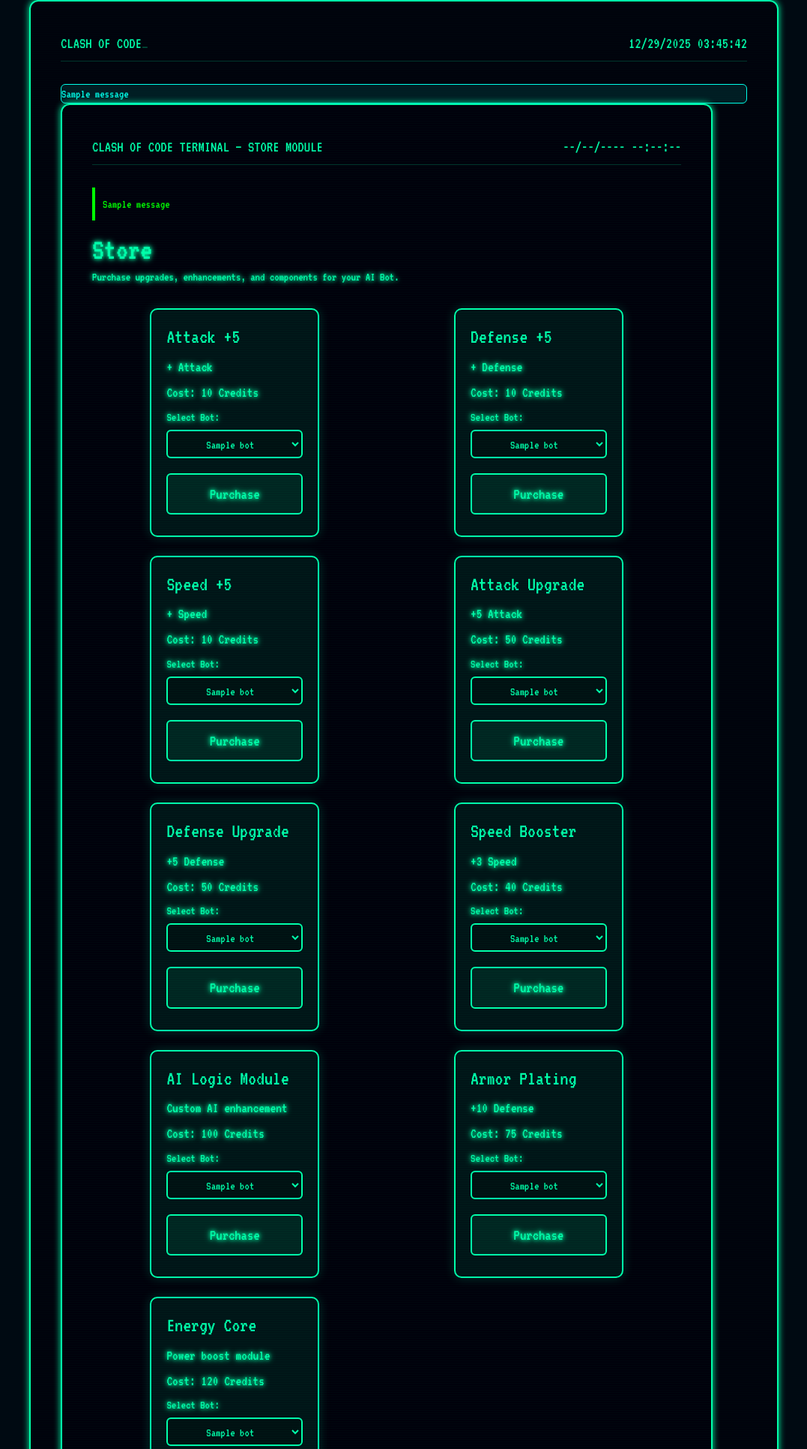
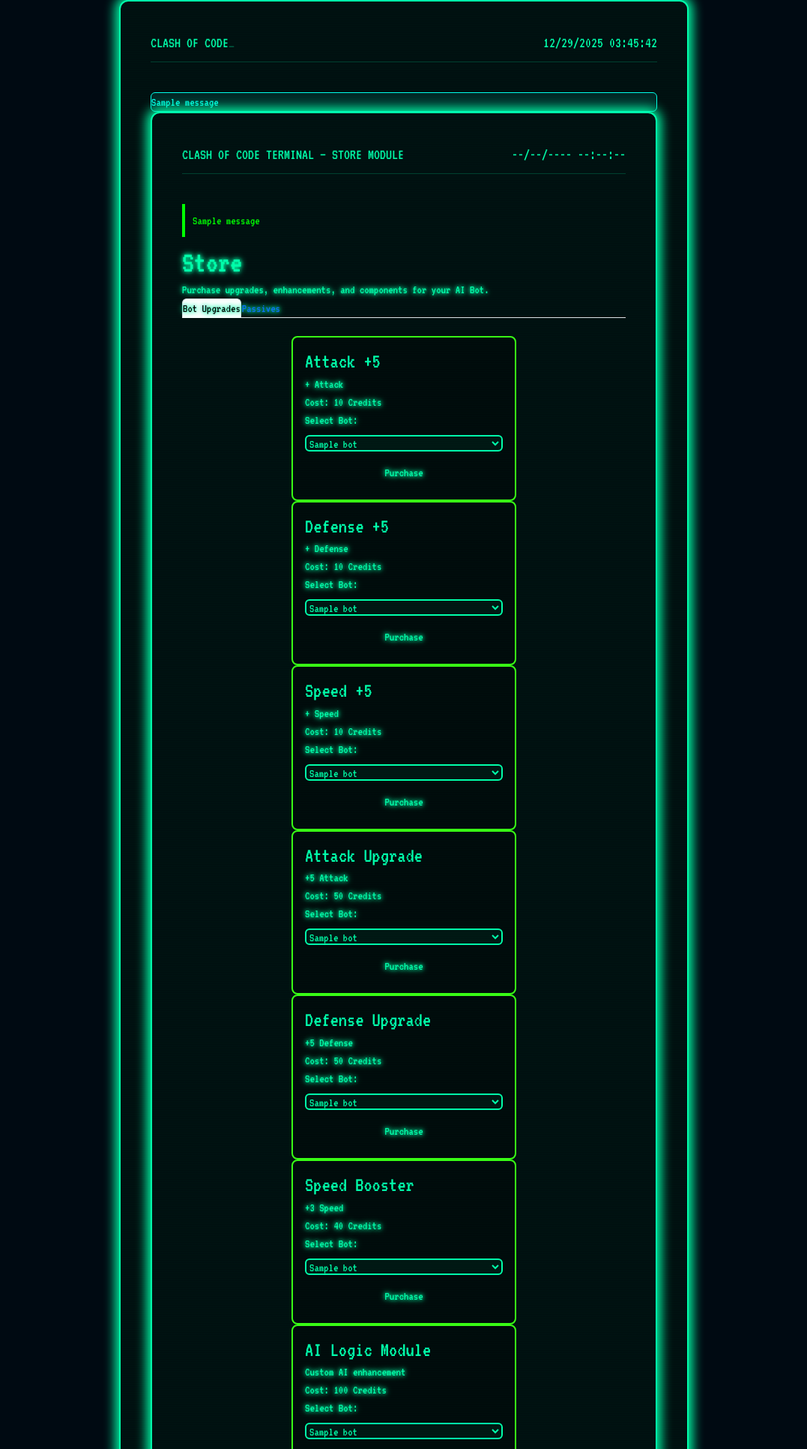
Before and after one commit to Alraya73awad/CSP1123_G06, a Flask app: page /store in a window 1280 px wide. Shown: the top 1932 px of the page at 75% size, without its empty margins (101-1178 px from the left). Run offline with Flask 3, Linux system fonts and the light colour scheme; the visitor is signed in with stand-in values (Sample User, id 1); tables that the repository leaves empty hold one stand-in row (values such as "Sample post"); one stand-in notice (Sample message) is shown.

Commit message:
added special abilities + passives and fixed bugs

```diff
--- a/app.py
+++ b/app.py
@@ -5,7 +5,7 @@ from werkzeug.security import generate_password_hash, check_password_hash
 from flask_migrate import Migrate
 from functools import wraps
 from extensions import db
-from constants import UPGRADES, STORE_ITEMS
+from constants import UPGRADES, STORE_ITEMS, PASSIVE_ITEMS
 from battle import BattleBot, full_battle
 
 # Models
@@ -20,10 +20,8 @@ app.config["SQLALCHEMY_TRACK_MODIFICATIONS"] = False
 db.init_app(app)
 migrate = Migrate(app, db)
 
-# Create tables
 with app.app_context():
     db.create_all()
-
 
 @app.context_processor
 def inject_current_user():
@@ -276,13 +274,40 @@ def store():
     user = User.query.get(session['user_id'])
     bots = Bot.query.filter_by(user_id=user.id).all()
     credits = user.tokens
+
     return render_template(
         "store.html",
         store_items=STORE_ITEMS,
+        passive_items=PASSIVE_ITEMS,
         bots=bots,
         credits=credits
     )
 
+@app.route('/buy_passive/<int:passive_id>', methods=['POST'])
+@login_required
+def buy_passive(passive_id):
+    user = User.query.get(session['user_id'])
+    bot_id = request.form.get('bot_id')
+    bot = Bot.query.get(bot_id)
+
+    passive = next((p for p in PASSIVE_ITEMS if p["id"] == passive_id), None)
+    if not passive:
+        flash("Passive not found", "danger")
+        return redirect(url_for("store"))
+
+    if user.tokens < passive["cost"]:
+        flash("Not enough credits!", "danger")
+        return redirect(url_for("store"))
+
+    # Deduct credits
+    user.tokens -= passive["cost"]
+
+    # Assign passive to bot
+    bot.passive_effect = passive["name"]
+
+    db.session.commit()
+    flash(f"{bot.name} learned passive: {passive['name']}", "success")
+    return redirect(url_for("store"))
 
 @app.route('/character')
 def character():
@@ -557,6 +582,28 @@ def bot_details(bot_id):
         final_stats=final_stats
     )
 
+@app.route("/bots")
+def bot_list():
+    user_id = session["user_id"]
+    bots = Bot.query.filter_by(user_id=user_id).all()
+
+    items = []
+    for bot in bots:
+        base_stats = {
+            "int": bot.hp,
+            "proc": bot.atk,
+            "def": bot.defense,
+            "clk": bot.speed,
+            "logic": bot.logic,
+            "ent": bot.luck,
+            "pwr": bot.energy
+        }
+        effects = algorithm_effects.get(bot.algorithm, {})
+        final_stats = {stat: int(value * effects.get(stat, 1.0)) for stat, value in base_stats.items()}
+        items.append({"bot": bot, "final_stats": final_stats})
+
+    return render_template("dashboard.html", bots=items, algorithms=algorithms, algorithm_descriptions=algorithm_descriptions)
+
 @app.route("/combat_log/<int:bot1_id>/<int:bot2_id>")
 def combat_log(bot1_id, bot2_id):
     bot1 = Bot.query.get_or_404(bot1_id)
--- a/constants.py
+++ b/constants.py
@@ -16,4 +16,11 @@ STORE_ITEMS = [
     {"id": 4, "name": "AI Logic Module", "stat": None, "amount": 0, "cost": 100, "desc": "Custom AI enhancement"},
     {"id": 5, "name": "Armor Plating", "stat": "defense", "amount": 10, "cost": 75, "desc": None},
     {"id": 6, "name": "Energy Core", "stat": None, "amount": 0, "cost": 120, "desc": "Power boost module"},
+
 ]
+PASSIVE_ITEMS = [
+    {"id": 1, "name": "Steady Core", "desc": "Immune to random stat drops.", "cost": 25},
+    {"id": 2, "name": "Efficient Circuit", "desc": "Uses 10% less Energy for abilities.", "cost": 50},
+    {"id": 3, "name": "Critical Logic", "desc": "+10% Crit damage.", "cost": 60},
+    {"id": 4, "name": "Backup OS", "desc": "Survive with 1 HP once per battle.", "cost": 150},
+]
--- a/extensions.py
+++ b/extensions.py
@@ -1,4 +1,3 @@
-
 from flask_sqlalchemy import SQLAlchemy
 
 db = SQLAlchemy()
--- a/templates/store.html
+++ b/templates/store.html
@@ -25,7 +25,19 @@
     <h1>Store</h1>
     <p>Purchase upgrades, enhancements, and components for your AI Bot.</p>
 
-    <!-- Store Grid -->
+    <!-- Tabs -->
+    <ul class="nav nav-tabs">
+      <li class="nav-item">
+        <a class="nav-link active" href="#upgrades" data-bs-toggle="tab">Bot Upgrades</a>
+      </li>
+      <li class="nav-item">
+        <a class="nav-link" href="#passives" data-bs-toggle="tab">Passives</a>
+      </li>
+    </ul>
+
+    <div class="tab-content mt-4">
+      <!-- Upgrades Tab -->
+      <div class="tab-pane fade show active" id="upgrades">
         <div class="store-grid">
           {% for item in store_items %}
           <div class="store-item">
@@ -51,12 +63,35 @@
           </div>
           {% endfor %}
         </div>
+      </div>
+
+      <!-- Passives Tab -->
+      <div class="tab-pane fade" id="passives">
+        <div class="store-grid">
+          {% for passive in passive_items %}
+          <div class="store-item">
+              <h3>{{ passive.name }}</h3>
+              <p>{{ passive.desc }}</p>
+              <p>Cost: {{ passive.cost }} Credits</p>
+
+              <form method="POST" action="{{ url_for('buy_passive', passive_id=passive.id) }}">
+                  <label for="bot-select-passive-{{ passive.id }}">Select Bot:</label>
+                  <select name="bot_id" id="bot-select-passive-{{ passive.id }}" class="bot-dropdown" {% if bots|length == 0 %}disabled{% endif %}>
+                      {% for bot in bots %}
+                          <option value="{{ bot.id }}">{{ bot.name }}</option>
+                      {% endfor %}
+                  </select>
+                  <button type="submit" class="buy-btn" {% if bots|length == 0 %}disabled{% endif %}>Purchase</button>
+              </form>
+          </div>
+          {% endfor %}
+        </div>
+      </div>
+    </div>
 
     <div style="text-align:center; margin-top: 50px;">
         <a href="{{ url_for('home') }}" class="back-btn">Return</a>
     </div>
-
-
 
     <!-- Status Area -->
     <div class="status-area">
@@ -65,150 +100,4 @@
         <p>Awaiting Purchase Command...</p>
     </div>
 </div>
-
-<!-- Styles -->
-<style>
-.terminal-container {
-    width: 95%;
-    max-width: 1000px;
-    padding: 40px;
-    border: 2px solid #00ffaa;
-    box-shadow: 0 0 10px #00ffaa;
-    border-radius: 12px;
-    background-color: rgba(0,0,10,0.7);
-    position: relative;
-    box-sizing: border-box;
-    font-family: 'VT323', monospace;
-    color: #00ffaa;
-}
-
-.header {
-    display: flex;
-    justify-content: space-between;
-    font-size: 1.3rem;
-    border-bottom: 1px solid rgba(0,255,170,0.2);
-    margin-bottom: 30px;
-    padding-bottom: 8px;
-}
-
-.flash-area .flash {
-    padding: 10px;
-    margin-bottom: 15px;
-    border-left: 4px solid;
-}
-.flash.success { border-color: #00ff00; color: #00ff00; }
-.flash.danger  { border-color: #ff0040; color: #ff0040; }
-.flash.warning { border-color: #ffae00; color: #ffae00; }
-
-.store-grid {
-    display: grid;
-    grid-template-columns: repeat(auto-fit, minmax(250px, 1fr));
-    gap: 25px;
-    margin-top: 30px;
-}
-
-.store-item {
-    border: 2px solid #00ffaa;
-    padding: 20px;
-    background: rgba(0,255,170,0.08);
-    border-radius: 10px;
-    box-shadow: 0 0 15px rgba(0,255,170,0.2);
-    transition: 0.2s;
-}
-
-.store-item:hover {
-    transform: scale(1.03);
-    box-shadow: 0 0 25px rgba(0,255,170,0.5);
-}
-
-.store-item h3 { font-size: 1.7rem; margin-bottom: 10px; }
-.store-item p  { margin: 5px 0; font-size: 1.2rem; }
-
-.buy-btn {
-    margin-top: 10px;
-    display: block;
-    text-align: center;
-    border: 2px solid #00ffaa;
-    padding: 10px;
-    font-size: 1.3rem;
-    text-decoration: none;
-    color: #00ffaa;
-    background: rgba(0,255,170,0.07);
-    transition: 0.2s;
-    border-radius: 6px;
-}
-
-.buy-btn:hover:not([disabled]) {
-    background: rgba(0,255,170,0.3);
-    box-shadow: 0 0 15px #00ffaa;
-}
-
-.bot-dropdown {
-    width: 100%;
-    padding: 8px;
-    border: 2px solid #00ffaa;
-    border-radius: 6px;
-    background: rgba(0,0,0,0.2);
-    color: #00ffaa;
-    text-align: center;
-    margin-top: 5px;
-    margin-bottom: 10px;
-    transition: 0.2s;
-}
-
-.bot-dropdown:focus {
-    outline: none;
-    box-shadow: 0 0 10px #00ffaa;
-    border-color: #00ffaa;
-}
-
-.bot-dropdown:disabled {
-    color: #555;
-    background: rgba(0,0,0,0.1);
-    cursor: not-allowed;
-    box-shadow: none;
-}
-
-.back-btn {
-    margin-top: 30px;
-    display: inline-block;
-    padding: 12px 35px;
-    border: 2px solid #00aaff;
-    color: #00aaff;
-    background: rgba(0,170,255,0.08);
-    text-decoration: none;
-    font-size: 1.5rem;
-    text-shadow: 0 0 5px #00aaff;
-    border-radius: 6px;
-    transition: 0.2s;
-}
-
-.back-btn:hover {
-    background: rgba(0,170,255,0.25);
-    box-shadow: 0 0 15px #00aaff;
-}
-
-.status-area {
-    position: absolute;
-    bottom: 25px;
-    left: 40px;
-    right: 40px;
-    border-top: 1px solid rgba(0, 255, 170, 0.2);
-    padding-top: 12px;
-    font-size: 1.1rem;
-}
-</style>
-
-<!-- DateTime Script -->
-<script>
-function updateDateTime() {
-    const now = new Date();
-    const date = now.toLocaleDateString('en-US');
-    const time = now.toLocaleTimeString('en-US', { hour12: false });
-    document.getElementById("datetime-display").textContent = `${date} ${time}`;
-}
-setInterval(updateDateTime, 1000);
-updateDateTime();
-</script>
-
 {% endblock %}
```
Also changed, not shown: battle.py (+70 -5 lines), models.py (+17 -8 lines), seed.py (added, +32 -0 lines), templates/battle.html (+45 -45 lines). Lines whose indentation alone changed are shown as unchanged.
